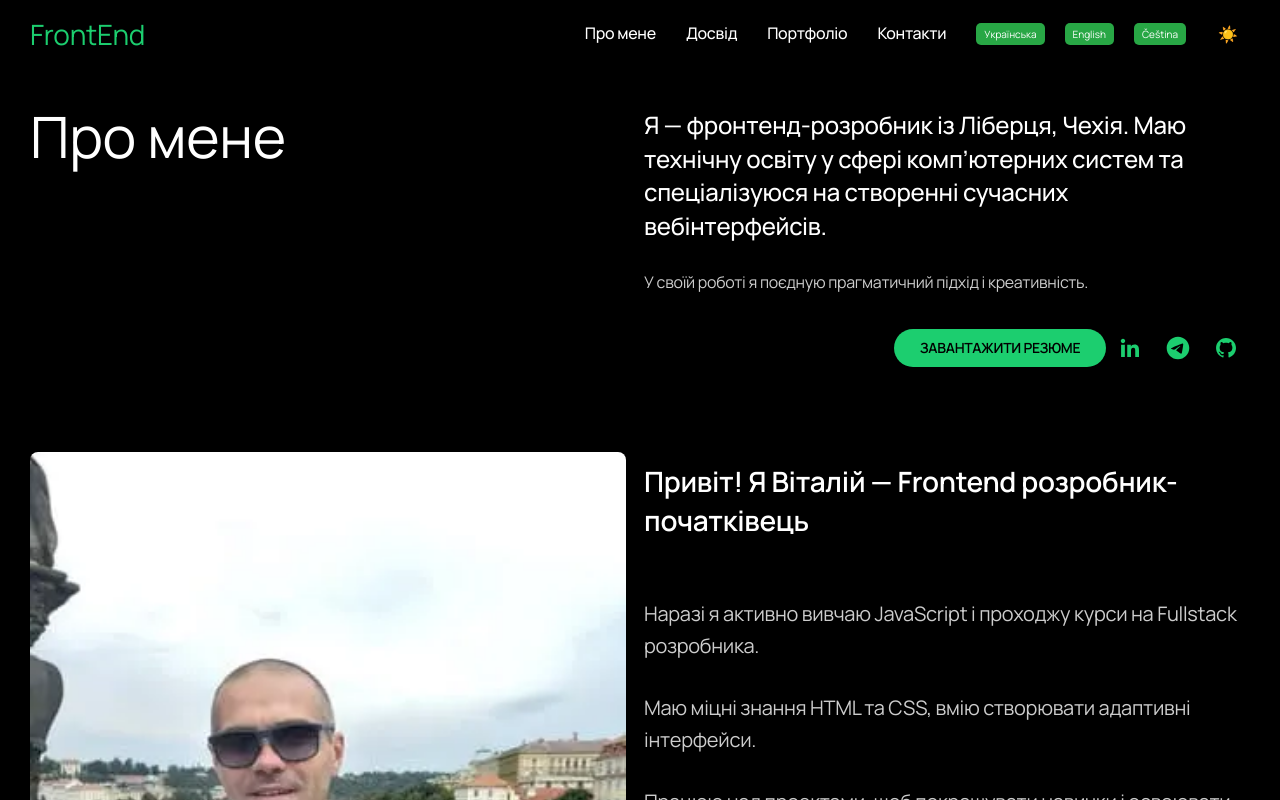
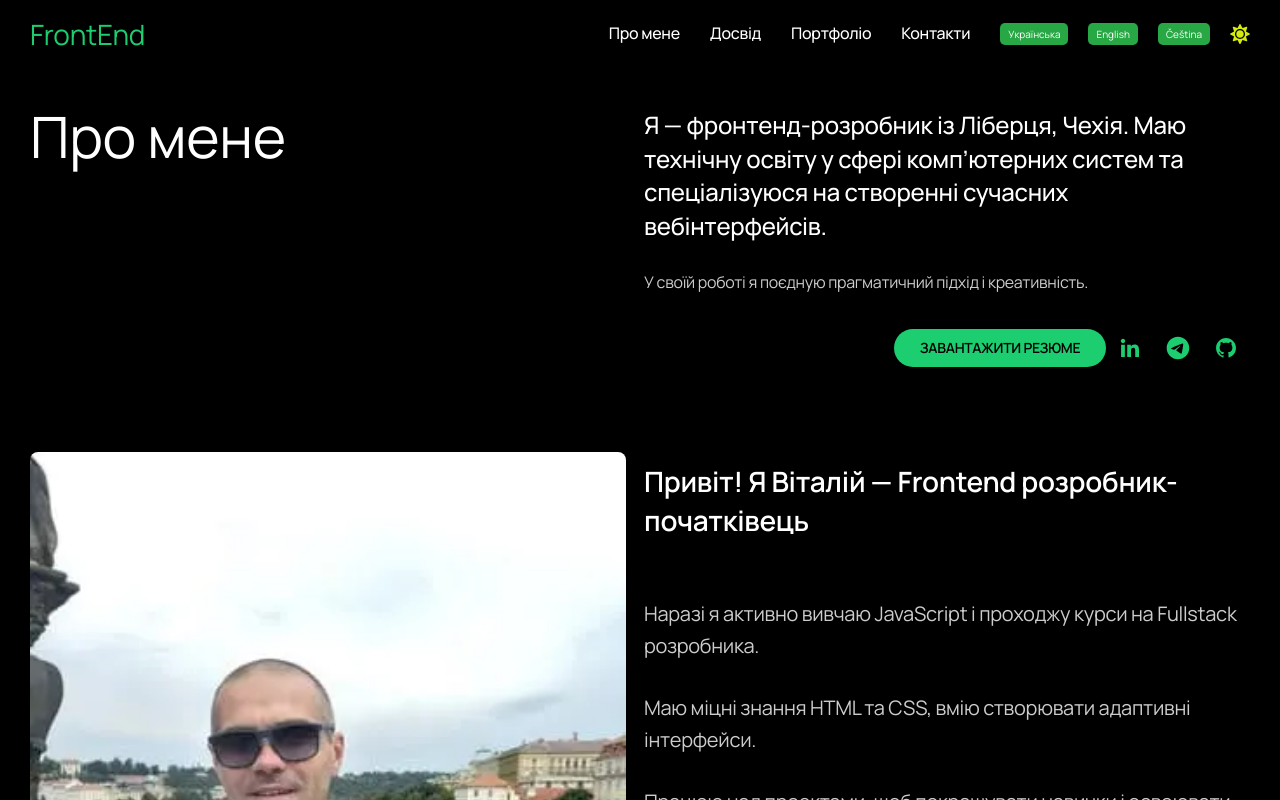
Before and after one commit to ljresetl/portfolio-frontend-react, a React (Vite) app: page / in a window 1280 px wide. Shown: the top 800 px of the page. Built offline with nearby package versions, Linux system fonts and the light colour scheme.

Commit message:
icon-react-header

```diff
--- a/package.json
+++ b/package.json
@@ -12,7 +12,8 @@
   "dependencies": {
     "react": "^18.3.1",
     "react-dom": "^18.3.1",
-    "react-helmet-async": "^2.0.5"
+    "react-helmet-async": "^2.0.5",
+    "react-icons": "^5.5.0"
   },
   "devDependencies": {
     "@eslint/js": "^9.36.0",
--- a/src/components/Header/Header.module.scss
+++ b/src/components/Header/Header.module.scss
@@ -75,10 +75,14 @@
 
   // Кнопка перемикання теми
   .theme_switcher {
+    display: flex;
+
+    align-items: center;
+    justify-content: center;
     background-color: transparent;
     color: var(--text-color); // 🔹 іконка змінює колір з темою
     border: none;
-    padding: 8px 12px;
+    // padding: 8px 12px;
     border-radius: 4px;
     cursor: pointer;
     font-size: 16px;
--- a/src/components/Header/Header.tsx
+++ b/src/components/Header/Header.tsx
@@ -2,6 +2,7 @@ import React, { useState, useEffect } from "react";
 import styles from "./Header.module.scss";
 import MobileMenu from "../MobileMenu/MobileMenu";
 import { useLanguage } from "../../useLanguage";
+import { FaMoon, FaSun } from "react-icons/fa";
 
 const Header: React.FC = () => {
   // === 🧭 СТАНИ КОМПОНЕНТА ===
@@ -99,7 +100,7 @@ const Header: React.FC = () => {
             aria-label="Змінити тему"
             type="button"
           >
-            {theme === "light" ? "🌙" : "☀️"}
+            {theme === "light" ? <FaMoon size={20} color="#161717ff" /> : <FaSun size={20} color="#d5eb0bff" />}
           </button>
         </div>
 
```
Also changed, not shown: 1 other file (tests, documents, lock files or other folders).
